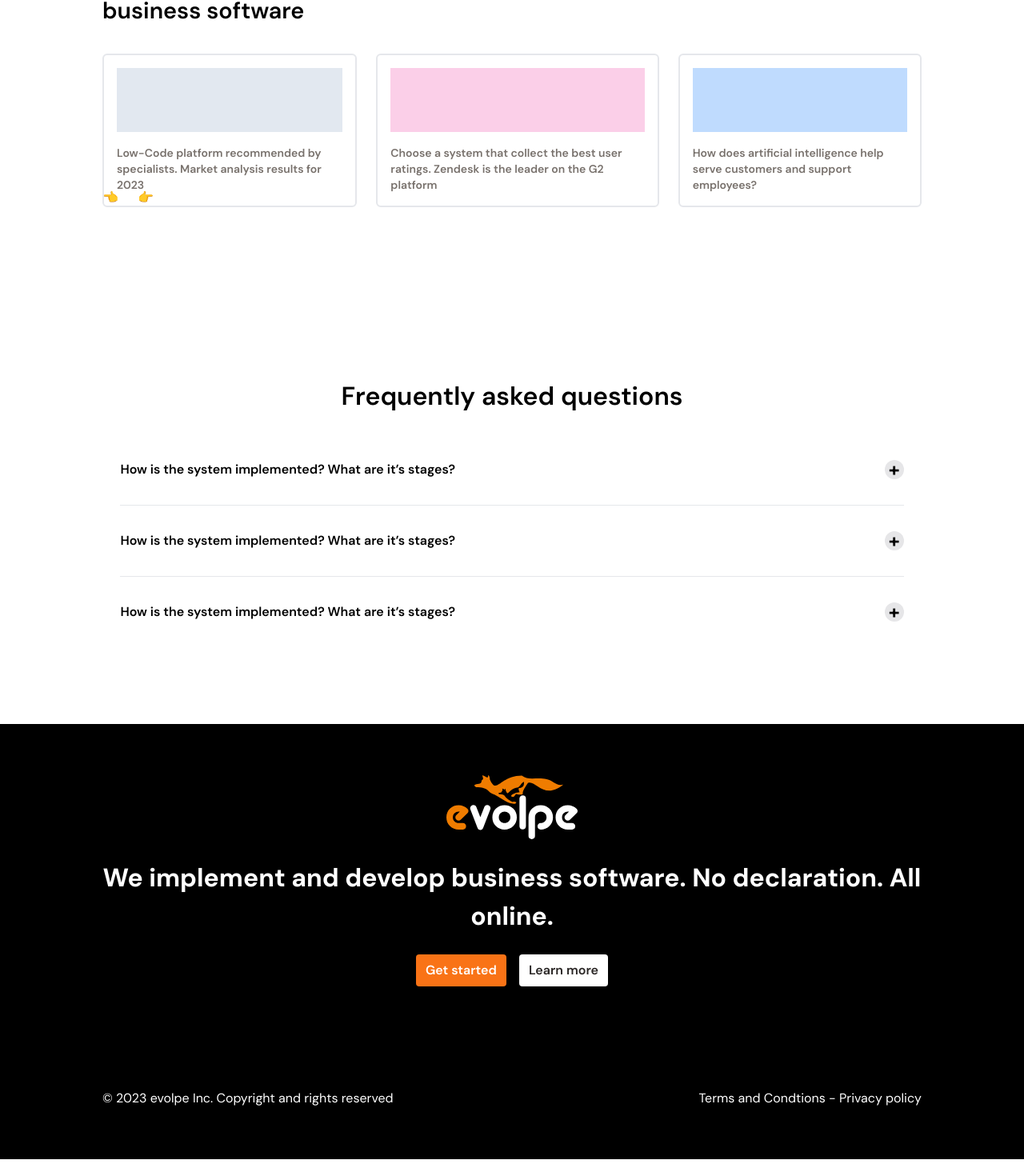
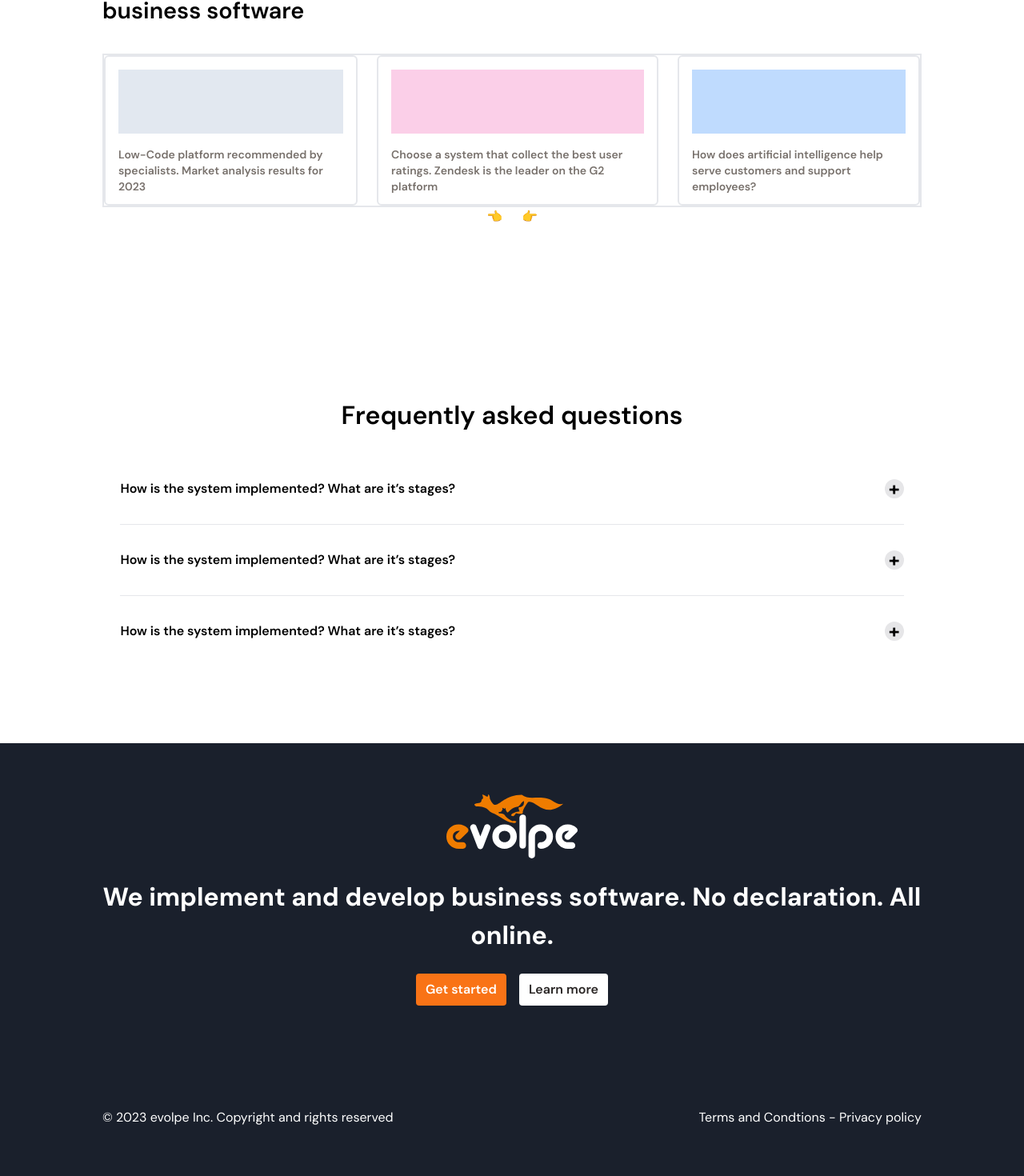
Before and after one commit to Taofeekabdulazeez/evolpe, a React (Vite) app: page / in a window 1280 px wide. Shown: the part 1975-3445 px from the top of the page at 80% size. Before the commit the page ends 3424 px from the top, so only its background shows below. Built offline with nearby package versions, Linux system fonts and the light colour scheme.

Commit message:
implemented slider

```diff
--- a/index.html
+++ b/index.html
@@ -12,7 +12,7 @@
     />
     <title>Evolpe</title>
   </head>
-  <body class="relative overflow-x-hidden">
+  <body class="overflow-x-hidden">
     <div id="root"></div>
     <script type="module" src="/src/main.jsx"></script>
   </body>
--- a/src/components/Footer.jsx
+++ b/src/components/Footer.jsx
@@ -1,6 +1,6 @@
 function Footer() {
   return (
-    <footer className="bg-black text-white py-16">
+    <footer className="bg-[#1A202C] text-white py-16">
       <div className="w-[80%] mx-auto">
         <img
           src="footer-logo.svg"
--- a/src/components/Slider.jsx
+++ b/src/components/Slider.jsx
@@ -6,18 +6,36 @@ function isMobileView() {
 
 function Slider() {
   const [index, setIndex] = useState(0);
+  const [startPosition, setStartPosition] = useState(null);
+  const [slideDistance, setSlideDistance] = useState(null);
   const minSlide = 0;
   const maxSlide = 2; // 0 based
 
-  // document.getElementById('id').textContent = 'updated';
+  const nextSlide = function () {
+    setIndex((index) => (index === maxSlide ? maxSlide : index + 1));
+  };
 
-  // useEffect(function () { }, []);
+  const prevSlide = function () {
+    setIndex((index) => (index === minSlide ? minSlide : index - 1));
+  };
 
   return (
     <>
-      <div className={`flex sm:gap-6 relative`}>
+      <div
+        className={`flex sm:gap-6 relative sm:static border-2 h-[12rem]`}
+        onTouchStart={(event) => {
+          setStartPosition(event.touches[0].pageX);
+        }}
+        onTouchMove={(event) => {
+          setSlideDistance(event.touches[0].pageX);
+        }}
+        onTouchEnd={() => {
+          if (startPosition > 200 && slideDistance < 280) nextSlide();
+          if (startPosition < 200 && slideDistance > 200) prevSlide();
+        }}
+      >
         <div
-          className={`p-4 border-2 rounded-md absolute sm:static sm:!translate-x-[0] transition-all duration-500`}
+          className={`p-4 top-0 left-0 border-2 rounded-md absolute sm:static sm:!translate-x-[0] transition-all duration-500`}
           style={{
             transform: `translate(${(0 - index) * 105}%)`,
           }}
@@ -52,22 +70,10 @@ function Slider() {
             employees?
           </p>
         </div>
-        <div className="absolute flex justify-center items-center gap-6 bottom-0">
-          <button
-            onClick={() => {
-              setIndex((index) => (index === minSlide ? minSlide : index - 1));
-            }}
-          >
-            👈
-          </button>
-          <button
-            onClick={() => {
-              setIndex((index) => (index === maxSlide ? maxSlide : index + 1));
-            }}
-          >
-            👉
-          </button>
-        </div>
+      </div>
+      <div className="flex justify-center items-center gap-6 bottom-0">
+        <button onClick={prevSlide}>👈</button>
+        <button onClick={nextSlide}>👉</button>
       </div>
     </>
   );
```
